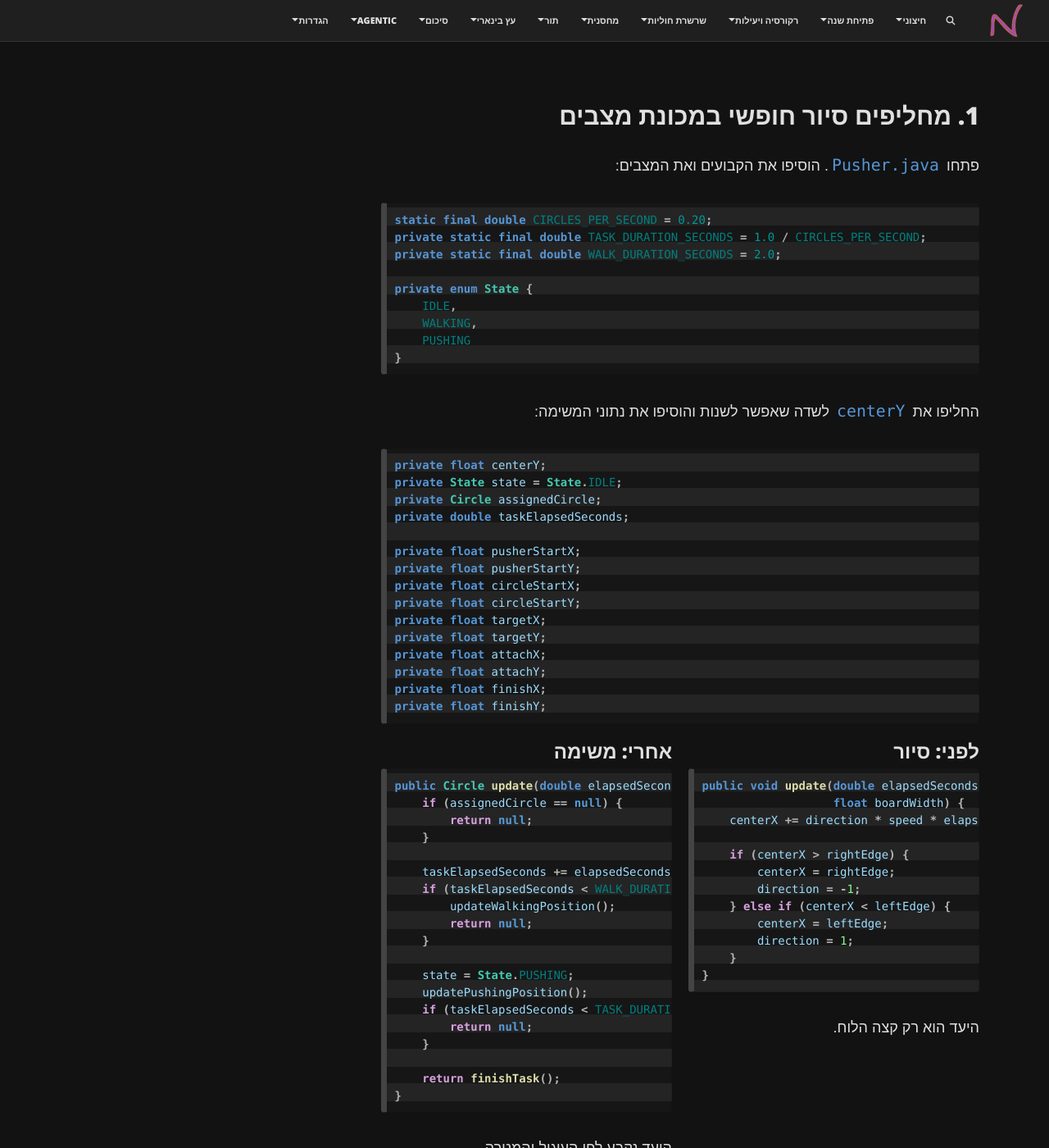
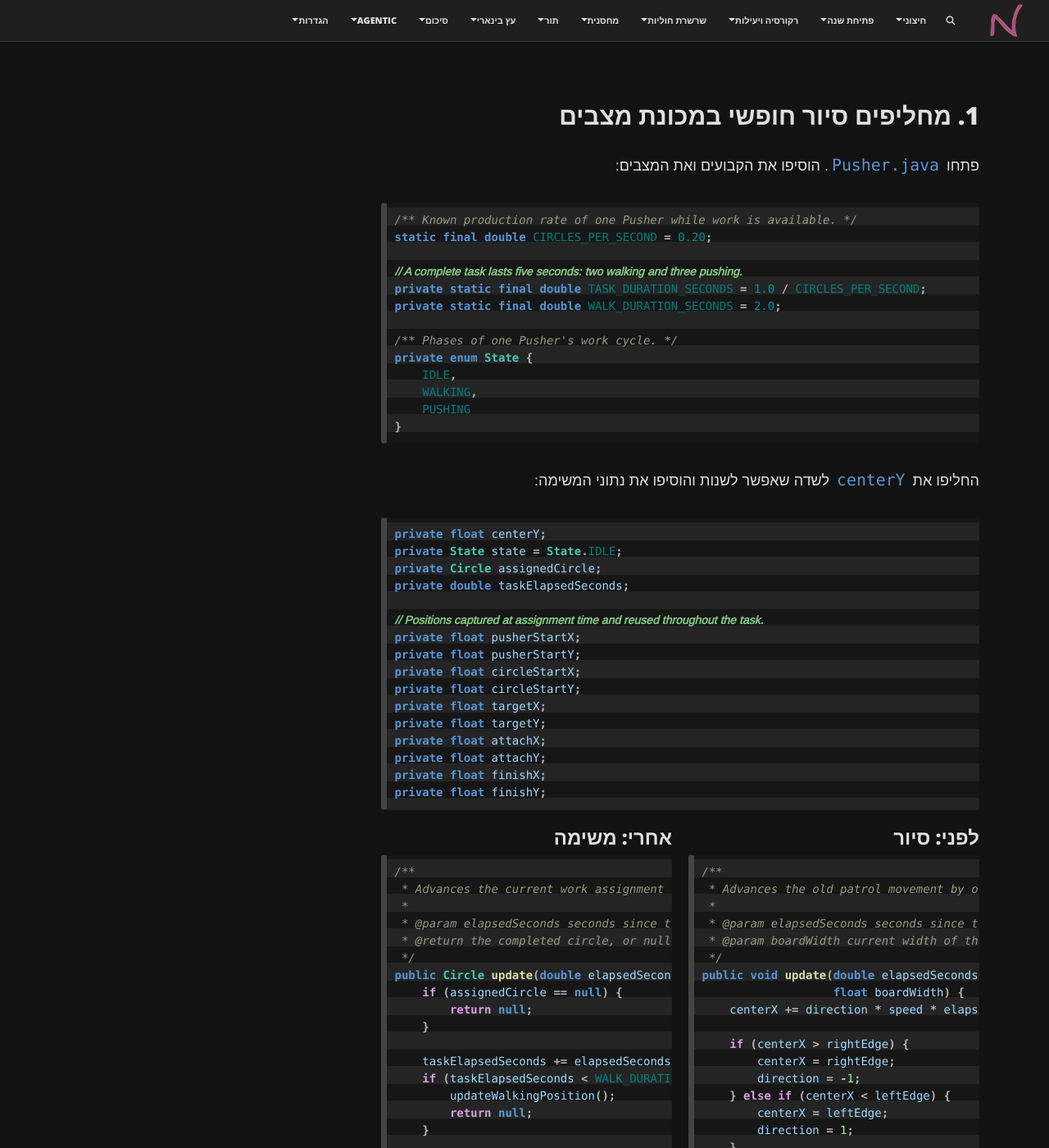
Before and after one commit to 3strategy/BeautifulMivney, a Jekyll site: the page built from android/CollectCircles/12.collect-circles-pushers-work.md, in a window 1280 px wide and 1400 px high, scrolled down 1150 px. Shown: the whole window at 82% size. Built offline with Jekyll 4.4.1, drawn with Linux system fonts in a browser that asks for light colours; comment, search, counter and statistics services are not loaded; some of the changed text lies outside the part shown.

Commit message:
prep of lesson updates 9 10 (post qualification), prep of 12 (while I will qualify 11)

````diff
--- a/android/CollectCircles/12.collect-circles-pushers-work.md
+++ b/android/CollectCircles/12.collect-circles-pushers-work.md
@@ -31,10 +31,14 @@ lang: he
 פתחו `Pusher.java`. הוסיפו את הקבועים ואת המצבים:
 
 ```java
+/** Known production rate of one Pusher while work is available. */
 static final double CIRCLES_PER_SECOND = 0.20;
+
+// A complete task lasts five seconds: two walking and three pushing.
 private static final double TASK_DURATION_SECONDS = 1.0 / CIRCLES_PER_SECOND;
 private static final double WALK_DURATION_SECONDS = 2.0;
 
+/** Phases of one Pusher's work cycle. */
 private enum State {
     IDLE,
     WALKING,
@@ -50,6 +54,7 @@ private State state = State.IDLE;
 private Circle assignedCircle;
 private double taskElapsedSeconds;
 
+// Positions captured at assignment time and reused throughout the task.
 private float pusherStartX;
 private float pusherStartY;
 private float circleStartX;
@@ -68,6 +73,12 @@ private float finishY;
 ### לפני: סיור
 
 ```java
+/**
+ * Advances the old patrol movement by one frame.
+ *
+ * @param elapsedSeconds seconds since the previous frame
+ * @param boardWidth current width of the board
+ */
 public void update(double elapsedSeconds,
                    float boardWidth) {
     centerX += direction * speed * elapsedSeconds;
@@ -90,6 +101,12 @@ public void update(double elapsedSeconds,
 ### אחרי: משימה
 
 ```java
+/**
+ * Advances the current work assignment by one frame.
+ *
+ * @param elapsedSeconds seconds since the previous frame
+ * @return the completed circle, or null while the task is still running
+ */
 public Circle update(double elapsedSeconds) {
     if (assignedCircle == null) {
         return null;
@@ -121,6 +138,13 @@ public Circle update(double elapsedSeconds) {
 הוסיפו:
 
 ```java
+/**
+ * Assigns a circle and calculates the path from the Pusher to the target.
+ *
+ * @param circle circle to push
+ * @param target destination target
+ * @return true when the assignment is accepted; false when already busy
+ */
 public boolean assign(Circle circle, Target target) {
     if (assignedCircle != null) {
         return false;
@@ -135,9 +159,11 @@ public boolean assign(Circle circle, Target target) {
     targetX = target.getCenterX();
     targetY = target.getCenterY();
 
+    // Normalize the direction from the circle to the target.
     float dx = targetX - circleStartX;
     float dy = targetY - circleStartY;
     float distance = (float) Math.sqrt(dx * dx + dy * dy);
+    // Use a stable default direction when the circle is already at the target.
     float unitX = distance == 0 ? 1f : dx / distance;
     float unitY = distance == 0 ? 0f : dy / distance;
     float behindDistance = circle.getRadius() + height * 0.15f;
@@ -156,6 +182,11 @@ public boolean assign(Circle circle, Target target) {
 הוסיפו פעולות עזר:
 
 ```java
+/**
+ * Updates the direction only when horizontal movement is meaningful.
+ *
+ * @param horizontalMovement signed horizontal movement; positive means right
+ */
 private void updateDirection(float horizontalMovement) {
     if (horizontalMovement > 0.001f) {
         direction = 1;
@@ -164,6 +195,14 @@ private void updateDirection(float horizontalMovement) {
     }
 }
 
+/**
+ * Finds a position between two endpoints.
+ *
+ * @param start position at progress 0
+ * @param end position at progress 1
+ * @param progress fraction of the movement already completed
+ * @return interpolated position
+ */
 private float interpolate(float start, float end, float progress) {
     return start + (end - start) * progress;
 }
@@ -174,12 +213,14 @@ private float interpolate(float start, float end, float progress) {
 הוסיפו את `update()` מן ההשוואה הקודמת ואת הפעולות הבאות:
 
 ```java
+/** Moves the Pusher from its starting point to the attachment point. */
 private void updateWalkingPosition() {
     float progress = (float) (taskElapsedSeconds / WALK_DURATION_SECONDS);
     centerX = interpolate(pusherStartX, attachX, progress);
     centerY = interpolate(pusherStartY, attachY, progress);
 }
 
+/** Moves the assigned circle and its Pusher toward the target together. */
 private void updatePushingPosition() {
     double pushingSeconds = taskElapsedSeconds - WALK_DURATION_SECONDS;
     double pushingDuration = TASK_DURATION_SECONDS - WALK_DURATION_SECONDS;
@@ -194,6 +235,11 @@ private void updatePushingPosition() {
     updateDirection(targetX - circleStartX);
 }
 
+/**
+ * Releases the completed assignment while preserving fractional extra time.
+ *
+ * @return circle that reached the target
+ */
 private Circle finishTask() {
     Circle completedCircle = assignedCircle;
     assignedCircle = null;
@@ -216,14 +262,26 @@ distance + smallRadius <= targetRadius
 הוסיפו ל־`Pusher`:
 
 ```java
+/**
+ * Checks whether this Pusher owns a particular assignment.
+ *
+ * @param circle circle to check by object identity
+ * @return true when this Pusher is assigned to that circle
+ */
 public boolean isAssignedTo(Circle circle) {
     return assignedCircle == circle;
 }
 
+/** @return true when this Pusher currently has work */
 public boolean hasAssignment() {
     return assignedCircle != null;
 }
 
+/**
+ * Cancels this Pusher's assignment when it matches the supplied circle.
+ *
+ * @param circle circle taken by the user
+ */
 public void cancelAssignment(Circle circle) {
     if (assignedCircle != circle) {
         return;
@@ -241,6 +299,7 @@ public void cancelAssignment(Circle circle) {
 בתוך `draw`, החליפו את שני קווי הידיים בתנאי:
 
 ```java
+// Pushing uses two forward arms; walking keeps the alternating swing.
 if (state == State.PUSHING) {
     float handsX = centerX + direction * height * 0.32f;
     canvas.drawLine(centerX, shouldersY, handsX, centerY, paint);
@@ -261,7 +320,10 @@ if (state == State.PUSHING) {
 קצב היצירה יותאם לכוח העבודה:
 
 ```java
+// Keep autonomous mode alive even before the first Pusher is purchased.
 private static final double BASE_SPAWN_RATE = 0.20;
+
+// Spawn 10% faster than the workers' known maximum production rate.
 private static final double SPAWN_RATE_PER_PUSHER =
         Pusher.CIRCLES_PER_SECOND * 1.10;
 ```
@@ -269,6 +331,7 @@ private static final double SPAWN_RATE_PER_PUSHER =
 החליפו את השימוש בקבוע הישן `AUTONOMOUS_SPAWN_RATE` בפעולה:
 
 ```java
+/** @return current circle spawn rate per second */
 private double getSpawnRate() {
     return Math.max(BASE_SPAWN_RATE, pushers.size() * SPAWN_RATE_PER_PUSHER);
 }
@@ -282,6 +345,7 @@ private double getSpawnRate() {
 ### לפני
 
 ```java
+/** Advances the old autonomous-mode state by one frame. */
 public void update(...) {
     spawnProgress += elapsedSeconds
             * AUTONOMOUS_SPAWN_RATE;
@@ -299,6 +363,11 @@ public void update(...) {
 ### אחרי
 
 ```java
+/**
+ * Advances autonomous mode and lets every Pusher perform one frame of work.
+ *
+ * @return number of circles completed by Pushers during this frame
+ */
 public int update(...) {
     spawnProgress += elapsedSeconds * getSpawnRate();
     // יצירת עיגולים
@@ -323,11 +392,17 @@ public int update(...) {
 הוסיפו את חלוקת העבודה:
 
 ```java
+/**
+ * Assigns the first available circle when a Pusher is idle.
+ *
+ * @param pusher worker that may need a new assignment
+ */
 private void assignCircleIfNeeded(Pusher pusher) {
     if (pusher.hasAssignment()) {
         return;
     }
 
+    // Skip the user's circle and every circle owned by another Pusher.
     for (Circle circle : circles) {
         if (circle != selectedCircle && !isAssigned(circle)) {
             pusher.assign(circle, target);
@@ -336,6 +411,12 @@ private void assignCircleIfNeeded(Pusher pusher) {
     }
 }
 
+/**
+ * Checks whether another Pusher already owns a circle.
+ *
+ * @param circle circle being considered for assignment
+ * @return true when the circle is already assigned
+ */
 private boolean isAssigned(Circle circle) {
     for (Pusher pusher : pushers) {
         if (pusher.isAssignedTo(circle)) {
@@ -421,6 +502,11 @@ cancelPusherAssignment(circle);
 והוסיפו:
 
 ```java
+/**
+ * Releases a circle from any Pusher before the user starts dragging it.
+ *
+ * @param circle circle selected by the user
+ */
 private void cancelPusherAssignment(Circle circle) {
     for (Pusher pusher : pushers) {
         pusher.cancelAssignment(circle);
@@ -441,6 +527,8 @@ int collectedCount = game.update(
         getHeight(),
         color(R.color.circle_green)
 );
+
+// Report automatic collections through the same callback as manual ones.
 for (int i = 0; i < collectedCount; i++) {
     if (onCircleCollected != null) {
         onCircleCollected.run();
@@ -457,6 +545,7 @@ for (int i = 0; i < collectedCount; i++) {
 החליפו את בדיקת הסיור הישנה בבדיקה של מחזור העבודה:
 
 ```java
+/** Verifies that one Pusher completes exactly one five-second task. */
 @Test
 public void pusherCompletesOneCircleAfterFiveSeconds() {
     Pusher pusher = new Pusher(20, 20, 40, 0, 0);
````
Also changed, not shown: AGENTS.md (+3 -0 lines), android/CollectCircles/09.collect-circles-autonomous-mode.md (+7 -0 lines), android/CollectCircles/10.collect-circles-pusher-shop.md (+26 -34 lines), android/CollectCircles/11.collect-circles-draw-pusher.md (+1 -1 lines).
